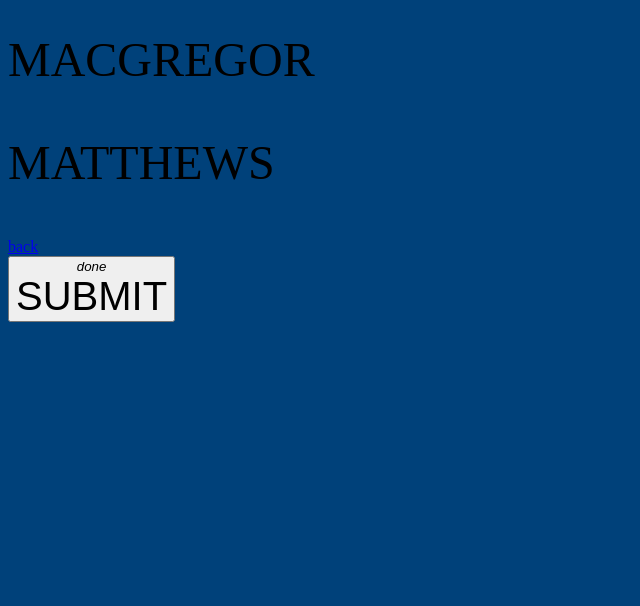
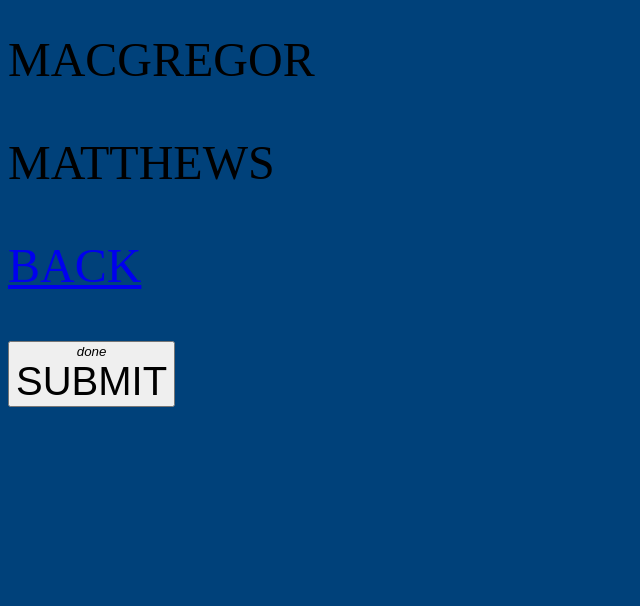
Before and after one commit to kanyesouthwest/Digi-Scholarship, a PHP site: page /buttonns.php in a window 1280 px wide; the page is wider, and only the part inside the window is pictured. Shown: the part 1104-1710 px from the top of that part, without its empty margins (0-640 px from the left). Run offline with PHP 8.4, Linux system fonts and the light colour scheme; a stand-in replaces the project's code that opens the database connection.

Commit message:
got everything working expet modile
everthing done in first prototype stat before final desing expetet for custome modle

```diff
--- a/master/buttonns.php
+++ b/master/buttonns.php
@@ -108,8 +108,8 @@
 </div>
  </div>
 
-   <div class="col-3 border border-5 rounded-0 d-flex align-items-cente justify-content-center " style="height: 940px; width: 400px;">
-     <div class="row d-flex align-items-center justify-content-center">
+   <div class="col-3 border border-5 rounded-0 d-flex align-items-cente justify-content-center container-fluid" style="height: 940px; width: 400px;">
+     <div class="row d-flex align-items-center justify-content-center container-fluid">
 
     <div class="row-5 " >
      <div class="col-12 text-white text-center ">
@@ -119,8 +119,18 @@
     </div>
 
      <div class="row-2 d-flex align-items-cente justify-content-center">
-       <a class="btn btn-outline-light border border-5 rounded-0 text-bold" href="index.php?page=home" role="button" id="back">back</a>
-       <label for="back"></label>
+       <a class="btn btn-danger rounded-0 text-bold border border-light border-5 " href="index.php?page=home" role="button">
+
+         <div class="row">
+
+           <div class="col-4">
+            <p class="text-white text-bold" style="font-size: 300%;">BACK</p>
+          </div>
+
+         </div>
+
+       </a>
+
      </div>
 
 
@@ -128,7 +138,7 @@
      <div class="col-12 d-flex align-items-cente justify-content-center">
 
 
-        <button class="btn btn-success d-flex align-items-center justify-content-center text-nowrap border border-5 border-success rounded-0 text-bold " type="submit" class="btn" id="submit" >
+        <button class="btn btn-success d-flex align-items-center justify-content-center text-nowrap  rounded-0 text-bold border border-light border-5 padding-0 gx-0" type="submit" class="btn" id="submit" >
 
           <div class="row row-cols-2">
 
```
Also changed, not shown: 1 other file.
